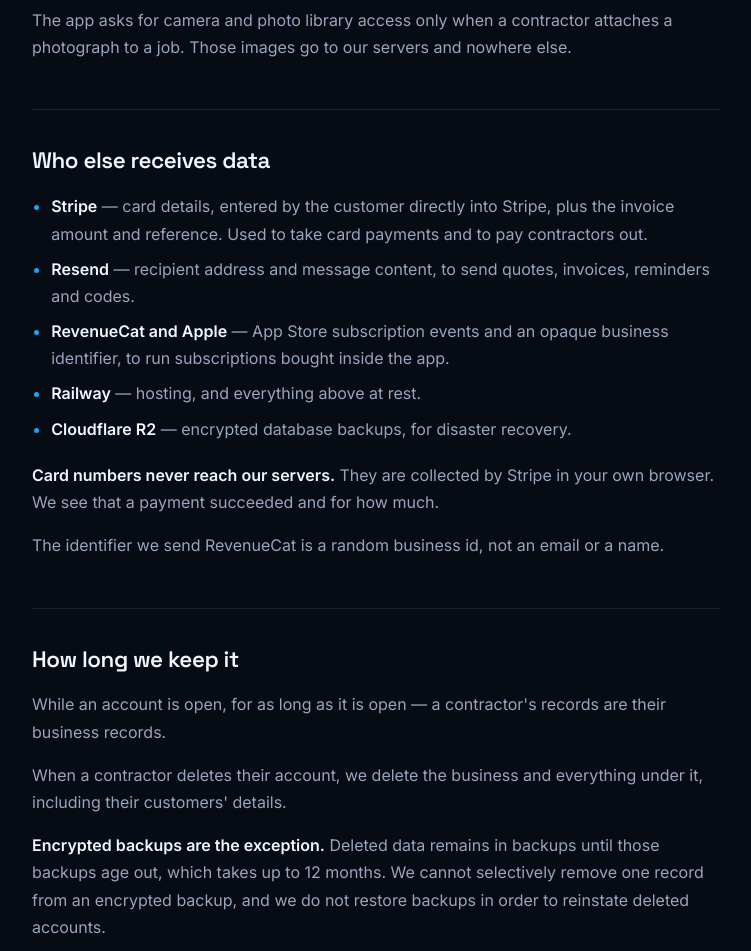
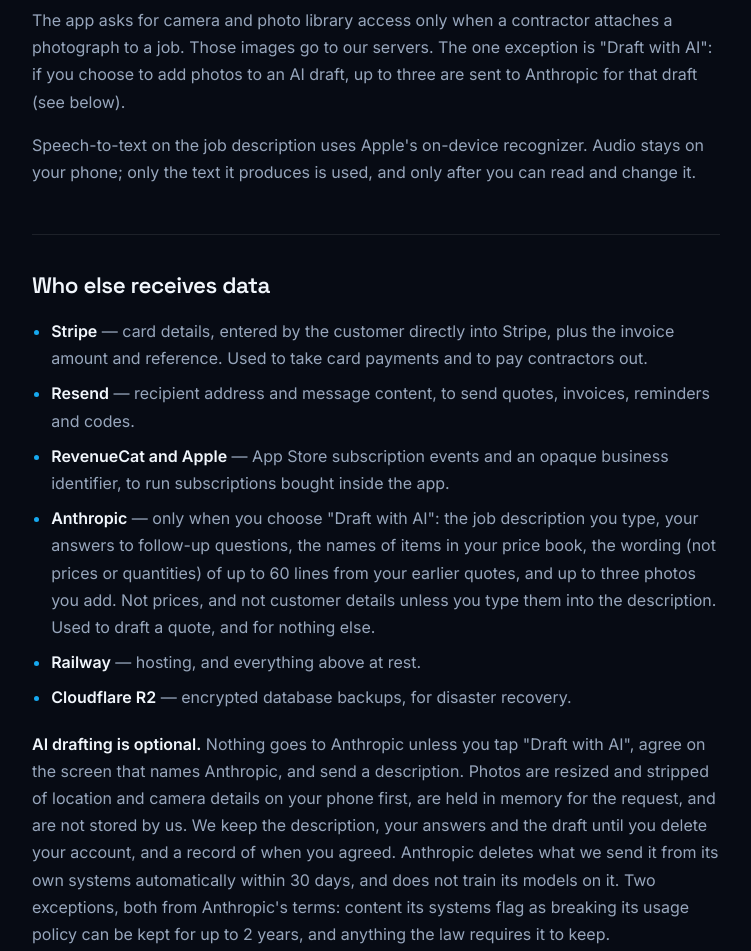
Before and after one commit to Carva85/carvatech-site, a plain HTML site: page quote-to-cash/privacy-policy.html in a window 1280 px wide. Shown: the part 1780-2731 px from the top of the page, without its empty margins (264-1015 px from the left). Drawn offline with Linux system fonts and the light colour scheme.

Commit message:
Quote to Cash privacy policy: AI drafting (hold until go-live) (#1)
* Quote to Cash privacy policy: AI drafting and Anthropic

Hold until AI drafting goes live; add Anthropic's retention terms and set the effective date then.

Co-Authored-By: Claude Sonnet 5.5 <noreply@anthropic.com>

* Privacy policy: state Anthropic's retention and no-training terms

Co-Authored-By: Claude Sonnet 5.5 <noreply@anthropic.com>

* Privacy policy: effective November 13, 2026

Co-Authored-By: Claude Sonnet 5.5 <noreply@anthropic.com>

---------

Co-authored-by: Claude Sonnet 5.5 <noreply@anthropic.com>

```diff
--- a/quote-to-cash/privacy-policy.html
+++ b/quote-to-cash/privacy-policy.html
@@ -46,7 +46,7 @@
 <main class="page">
   <div class="label">Quote to Cash · Legal</div>
   <h1>Privacy Policy</h1>
-  <p class="meta">Quote to Cash, operated by Carva Tech Solutions LLC · Effective August 24, 2026</p>
+  <p class="meta">Quote to Cash, operated by Carva Tech Solutions LLC · Effective November 13, 2026</p>
 
   <p class="lede">Quote to Cash is a tool contractors use to quote work, get it agreed, and invoice for it. We don't run ads, we don't use analytics or third-party trackers, and we never sell personal information. This page explains what we collect from contractors, what we hold about their customers, who else receives it, and how long any of it lasts.</p>
 
@@ -74,16 +74,19 @@
 
   <h2>What we do not collect</h2>
   <p>No analytics. No advertising identifiers. No third-party trackers. No location. No access to contacts. We do not sell personal information, we do not share it for advertising, and nothing in this app tracks you across other apps or websites.</p>
-  <p>The app asks for camera and photo library access only when a contractor attaches a photograph to a job. Those images go to our servers and nowhere else.</p>
+  <p>The app asks for camera and photo library access only when a contractor attaches a photograph to a job. Those images go to our servers. The one exception is "Draft with AI": if you choose to add photos to an AI draft, up to three are sent to Anthropic for that draft (see below).</p>
+  <p>Speech-to-text on the job description uses Apple's on-device recognizer. Audio stays on your phone; only the text it produces is used, and only after you can read and change it.</p>
 
   <h2>Who else receives data</h2>
   <ul>
     <li><strong>Stripe</strong> — card details, entered by the customer directly into Stripe, plus the invoice amount and reference. Used to take card payments and to pay contractors out.</li>
     <li><strong>Resend</strong> — recipient address and message content, to send quotes, invoices, reminders and codes.</li>
     <li><strong>RevenueCat and Apple</strong> — App Store subscription events and an opaque business identifier, to run subscriptions bought inside the app.</li>
+    <li><strong>Anthropic</strong> — only when you choose "Draft with AI": the job description you type, your answers to follow-up questions, the names of items in your price book, the wording (not prices or quantities) of up to 60 lines from your earlier quotes, and up to three photos you add. Not prices, and not customer details unless you type them into the description. Used to draft a quote, and for nothing else.</li>
     <li><strong>Railway</strong> — hosting, and everything above at rest.</li>
     <li><strong>Cloudflare R2</strong> — encrypted database backups, for disaster recovery.</li>
   </ul>
+  <p><strong>AI drafting is optional.</strong> Nothing goes to Anthropic unless you tap "Draft with AI", agree on the screen that names Anthropic, and send a description. Photos are resized and stripped of location and camera details on your phone first, are held in memory for the request, and are not stored by us. We keep the description, your answers and the draft until you delete your account, and a record of when you agreed. Anthropic deletes what we send it from its own systems automatically within 30 days, and does not train its models on it. Two exceptions, both from Anthropic's terms: content its systems flag as breaking its usage policy can be kept for up to 2 years, and anything the law requires it to keep.</p>
   <p><strong>Card numbers never reach our servers.</strong> They are collected by Stripe in your own browser. We see that a payment succeeded and for how much.</p>
   <p>The identifier we send RevenueCat is a random business id, not an email or a name.</p>
 
```
